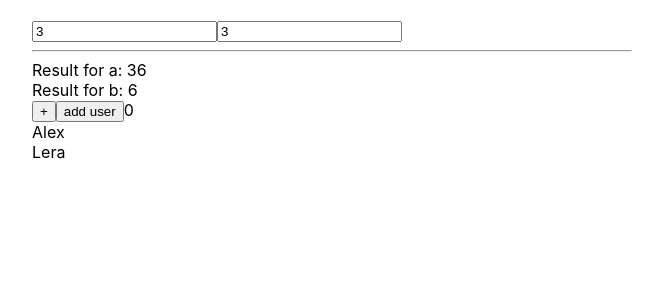
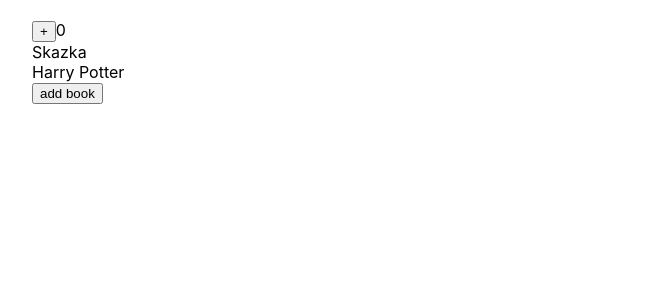
Before and after one commit to aavdienko/ReactTS-kabzda, a React (Create React App) app: page / in a window 1280 px wide. Shown: the top 300 px of the page, without its empty margins (308-971 px from the left). Built offline with nearby package versions, Linux system fonts and the light colour scheme.

Commit message:
Lesson 19. UseCalback. UseMemo vs UseCallback.

```diff
--- a/src/App.tsx
+++ b/src/App.tsx
@@ -17,6 +17,7 @@
 import { Select } from './components/Select/Select';
 import { MemoExample } from './components/MemoExample/MemoExample';
 import { HelpsToReactMemoExample, UseMemoCountingExample } from './components/UseMemo/UseMemoxample';
+import { LikeUseCalback } from './components/UseCalback/UseCalbackExample';
 
 function App() {
   const [ratingValue, setRatingValue] = useState<RatingValuType>(1);
@@ -47,8 +48,9 @@
 
   return (
     <div className={'App'}>
-      <UseMemoCountingExample />
-      <HelpsToReactMemoExample/>
+      <LikeUseCalback/>
+      {/* <UseMemoCountingExample />
+      <HelpsToReactMemoExample/> */}
       {/* <SelfControledAccordion title={'Menu'} items={itemsMenu} onclickHandler={onclickHandler}/> */}
       {/* <SelfControledAccordion title={'Users'} items={itemsUsers} onclickHandler={onclickHandler}/> */}
       {/* <Select value={selectValue} onChange={onChange} items={[
--- /dev/null
+++ b/src/components/UseCalback/UseCalbackExample.tsx
@@ -0,0 +1,52 @@
+import React, { useCallback } from "react";
+import { useMemo, useState } from "react";
+
+type BooksType = {
+  books: string[]
+  addBook: () => void
+}
+
+const BooksForMemo = (props: BooksType) => {
+  console.log('BooksForMemo');
+
+  return (
+    <div>
+      {props.books.map((book, i)=><div key={i}>{book}</div>)}
+      <button onClick={props.addBook}>add book</button>
+    </div>
+  )
+}
+
+const Books = React.memo(BooksForMemo) //создаем контейнерную компоненту с помощью HOC React.memo. Таким образом избегаем излишней перерисовки UsersFroMemo
+
+export const LikeUseCalback = () => {
+  console.log('LikeUseCalback');
+
+  const [counter, setCounter] = useState(0)
+  const [books, setBooks] = useState(['Kolobok', 'Skazka', 'Harry Potter'])
+
+  const addBook = () => {
+    const updatedBooks = [...books, 'Neznanyka']
+    setBooks(updatedBooks)
+  }
+
+  // аналог работы useCallback
+  const memoizedAddBook = useMemo(()=>{return addBook}, [books])
+
+  const memoizedAddBook2AkaUseCallback = useCallback(addBook, [books])
+
+  const newArray = useMemo(()=>{
+    return books.filter(book => book.toLowerCase().indexOf('a') > -1)
+  }, [books]) // c помощью хука useMemo мы избежали не нужной перерисовки Users.
+
+  // const newArray = users.filter(user => user.toLowerCase().indexOf('a') > -1) // при такой записи, кликая на +, у нас также перерисовываются Users, несмотря на то, что массив остается без изменений
+
+  return (
+    <div>
+      <button onClick={()=>setCounter(counter+1)}>+</button>
+
+      {counter}
+      <Books books={newArray} addBook={memoizedAddBook2AkaUseCallback}/>
+    </div>
+  )
+}
```
